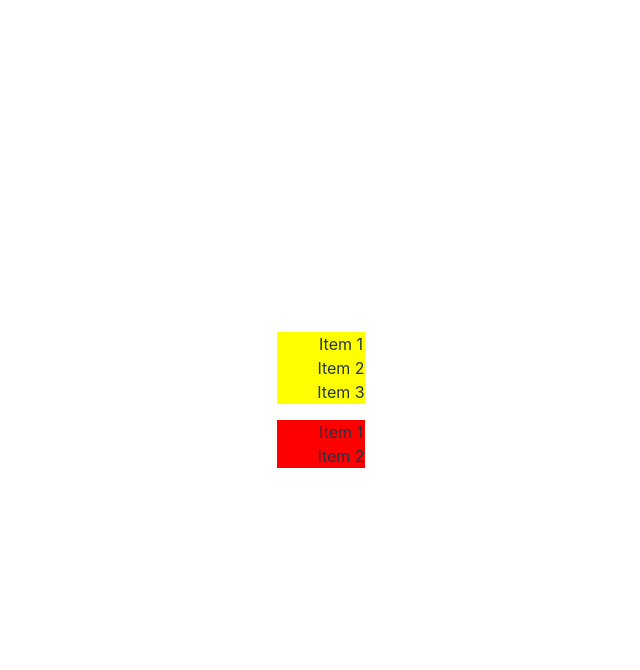
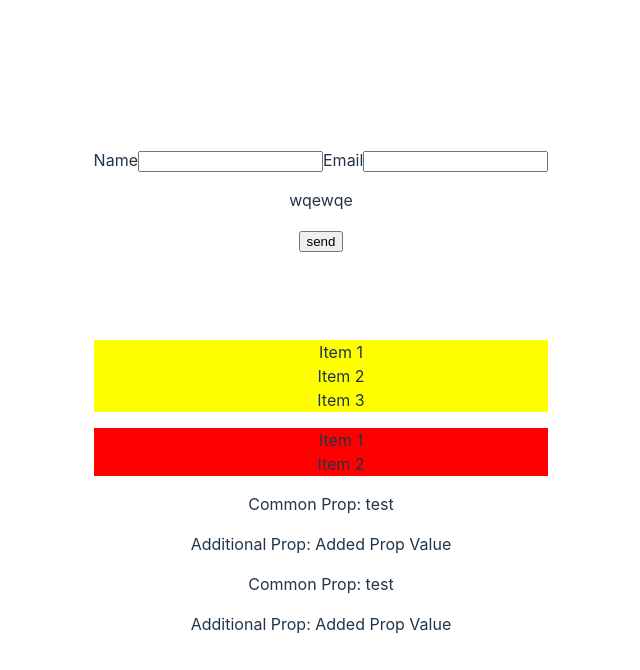
Before and after one commit to FbW-WD-23-D06/props.children-useRef, a React (Vite) app: page / in a window 1280 px wide. Shown: the top 670 px of the page, without its empty margins (319-959 px from the left). Built offline with nearby package versions, Linux system fonts and the light colour scheme.

Commit message:
add parent and child clone examples

```diff
--- a/src/App.tsx
+++ b/src/App.tsx
@@ -1,9 +1,24 @@
 import "./App.css";
+import ChildComponent from "./components/ChildComponent";
 import List from "./components/List";
+import ParentClone from "./components/ParentClone";
+import RegisterForm from "./components/RegisterForm";
 
 function App() {
   return (
     <>
+      <RegisterForm>
+        <label htmlFor="name">Name</label>
+        <input type="text" name="name" />
+        <label htmlFor="email">Email</label>
+        <input type="email" name="email" />
+        <p>wqewqe</p>
+      </RegisterForm>
+
+      <br />
+      <br />
+      <br />
+
       <List theme="sommer">
         <li>Item 1</li>
         <li>Item 2</li>
@@ -14,6 +29,13 @@ function App() {
         <li>Item 1</li>
         <li>Item 2</li>
       </List>
+
+      <ParentClone>
+        {/* Child component with a common prop */}
+        <ChildComponent commonProp="Common Value 1" />
+        {/* Child component with a common prop */}
+        <ChildComponent commonProp="Common Value 2" />
+      </ParentClone>
     </>
   );
 }
--- /dev/null
+++ b/src/components/ChildComponent.tsx
@@ -0,0 +1,18 @@
+interface ChildComponentProps {
+  commonProp: string;
+  additionalProp?: string;
+}
+
+export default function ChildComponent({
+  commonProp,
+  additionalProp,
+}: ChildComponentProps) {
+  return (
+    <div>
+      {/* Display common prop */}
+      <p>Common Prop: {commonProp}</p>
+      {/* Display additional prop, if provided */}
+      {additionalProp && <p>Additional Prop: {additionalProp}</p>}
+    </div>
+  );
+}
--- a/src/components/List.tsx
+++ b/src/components/List.tsx
@@ -1,7 +1,7 @@
 import { ReactNode } from "react";
 
 interface ListProps {
-  children: ReactNode;
+  children: ReactNode[];
   theme?: "chrismas" | "halloween" | "sommer";
 }
 
--- /dev/null
+++ b/src/components/ParentClone.tsx
@@ -0,0 +1,45 @@
+import {
+  Children,
+  ReactNode,
+  cloneElement,
+  isValidElement,
+  ReactElement,
+} from "react";
+
+interface ParentCloneProps {
+  children: ReactNode[];
+}
+
+// Define a type for children with a common prop
+interface ChildWithCommonProp extends ReactElement {
+  props: {
+    // Common prop shared among children
+    commonProp: string;
+    additionalProp: string;
+  };
+}
+
+export default function ParentClone({ children }: ParentCloneProps) {
+  // Clone and modify the children
+  const modifiedChildren = Children.map(children, (child) => {
+    if (isValidElement(child)) {
+      // Cast child to the defined type
+      const childWithCommonProp = child as ChildWithCommonProp;
+
+      // Clone the element and add/modify props
+      return cloneElement(childWithCommonProp, {
+        // Add a new prop to the child
+        commonProp: "test", // update the commonProp
+        additionalProp: "Added Prop Value", // add additional prop
+      });
+    }
+    return child;
+  });
+
+  return (
+    <div>
+      {/* Render the modified children */}
+      {modifiedChildren}
+    </div>
+  );
+}
--- /dev/null
+++ b/src/components/RegisterForm.tsx
@@ -0,0 +1,60 @@
+import {
+  ReactNode,
+  FormEvent,
+  Children,
+  isValidElement,
+  cloneElement,
+  useState,
+  ChangeEvent,
+} from "react";
+
+interface RegisterFormProps {
+  children: ReactNode;
+}
+
+/**
+ * Register form that saves the values of all input-children.
+ * This component is very useful, to re-use the same form in different places.
+ * With this componet we can avoid repeating the same logic in different places.
+ *
+ * @param {ReactNode} children - The children of the component.
+ */
+
+export default function RegisterForm({ children }: RegisterFormProps) {
+  const [formData, setFormData] = useState({});
+
+  const handleInputChange = (name: string, value: string | number) => {
+    // update the state formData with the new value of the key name,
+    // example: if we update with onchange the name input with "John" the state will be:
+    // {name: "John"}
+    setFormData((prevData) => ({ ...prevData, [name]: value }));
+  };
+
+  const handleSumbit = (event: FormEvent<HTMLFormElement>) => {
+    event.preventDefault();
+    console.log("formData", formData);
+  };
+
+  // clone the children and add the onChange prop to all input elements
+  //
+  const clonedChildren = Children.map(children, (child) => {
+    if (isValidElement(child)) {
+      return cloneElement(child, {
+        // disable ts in this line because we don't know the error
+        // eslint-disable-next-line @typescript-eslint/ban-ts-comment
+        // @ts-ignore
+        onChange: (e: ChangeEvent<HTMLInputElement>) => {
+          handleInputChange(child.props.name, e.target.value);
+        },
+      });
+    }
+    return child;
+  });
+
+  return (
+    <form onSubmit={handleSumbit}>
+      {clonedChildren}
+      <input type="submit" value="send" />
+    </form>
+  );
+}
```
